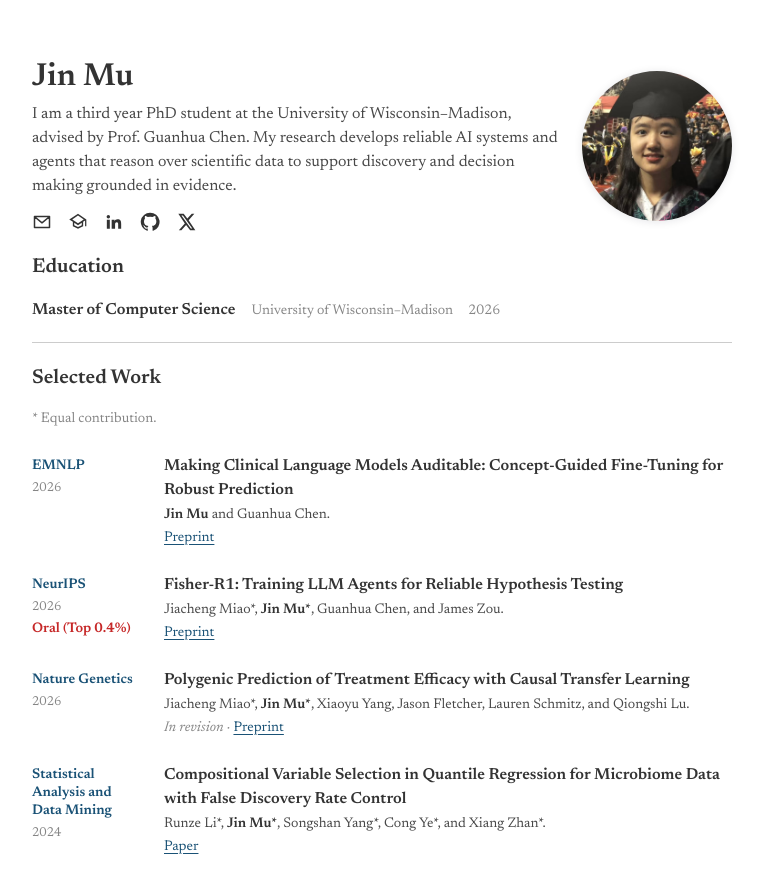
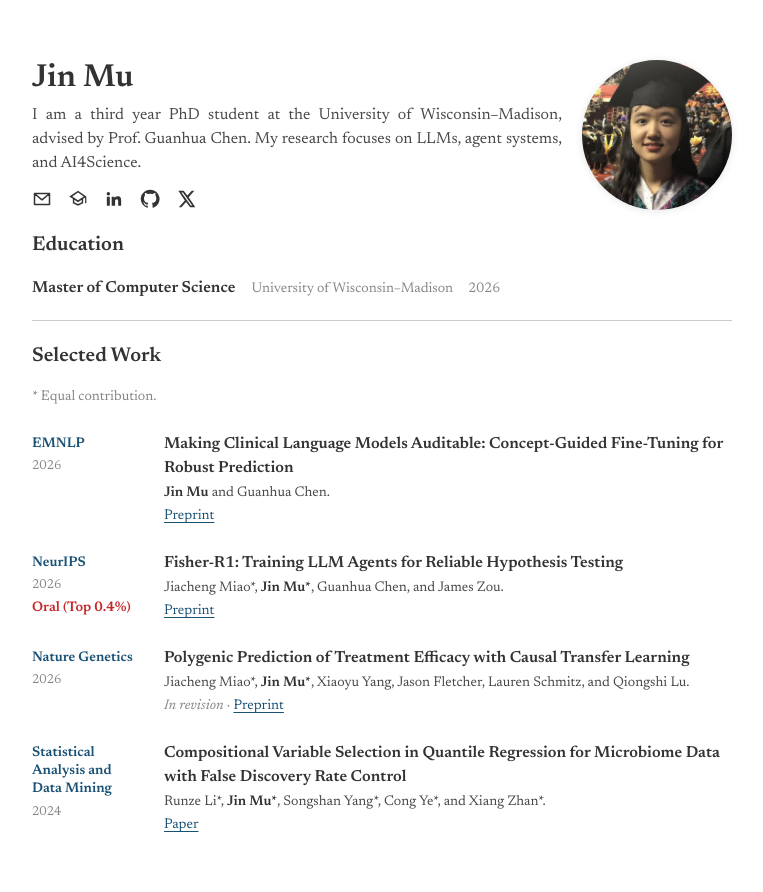
Before and after one commit to jmu27/jmu27.github.io, a plain HTML site: page index.html in a window 1280 px wide. Shown: the whole page, without its empty margins (258-1021 px from the left). Drawn offline with Linux system fonts and the light colour scheme.

Commit message:
Update research interests and justify biography text

```diff
--- a/index.html
+++ b/index.html
@@ -17,7 +17,7 @@
         <div class="hero-text">
           <h1>Jin Mu</h1>
           <div class="bio">
-            <p>I am a third year PhD student at the University of Wisconsin–Madison, advised by Prof. Guanhua Chen. My research develops reliable AI systems and agents that reason over scientific data to support discovery and decision making grounded in evidence.</p>
+            <p>I am a third year PhD student at the University of Wisconsin–Madison, advised by Prof. Guanhua Chen. My research focuses on LLMs, agent systems, and AI4Science.</p>
           </div>
           <div class="social-links" aria-label="Contact and social links">
             <a href="mailto:jmu27@wisc.edu" aria-label="Email Jin Mu">
--- a/styles.css
+++ b/styles.css
@@ -40,7 +40,7 @@ a:focus-visible { outline: 3px solid var(--accent); outline-offset: 3px; border-
 }
 h1 { margin: 0 0 .2em; font-size: 32px; font-weight: 600; line-height: 1.1; letter-spacing: 0; }
 .bio { margin: 0 0 14px; }
-.bio p { margin: 0; color: var(--ink-soft); font-size: 16px; line-height: 1.5; }
+.bio p { margin: 0; color: var(--ink-soft); font-size: 16px; line-height: 1.5; text-align: justify; }
 .bio p:last-child { margin-bottom: 0; }
 .social-links { display: flex; align-items: center; gap: 1rem; }
 .social-links a { width: 20px; height: 20px; display: inline-flex; color: var(--ink); }
```
